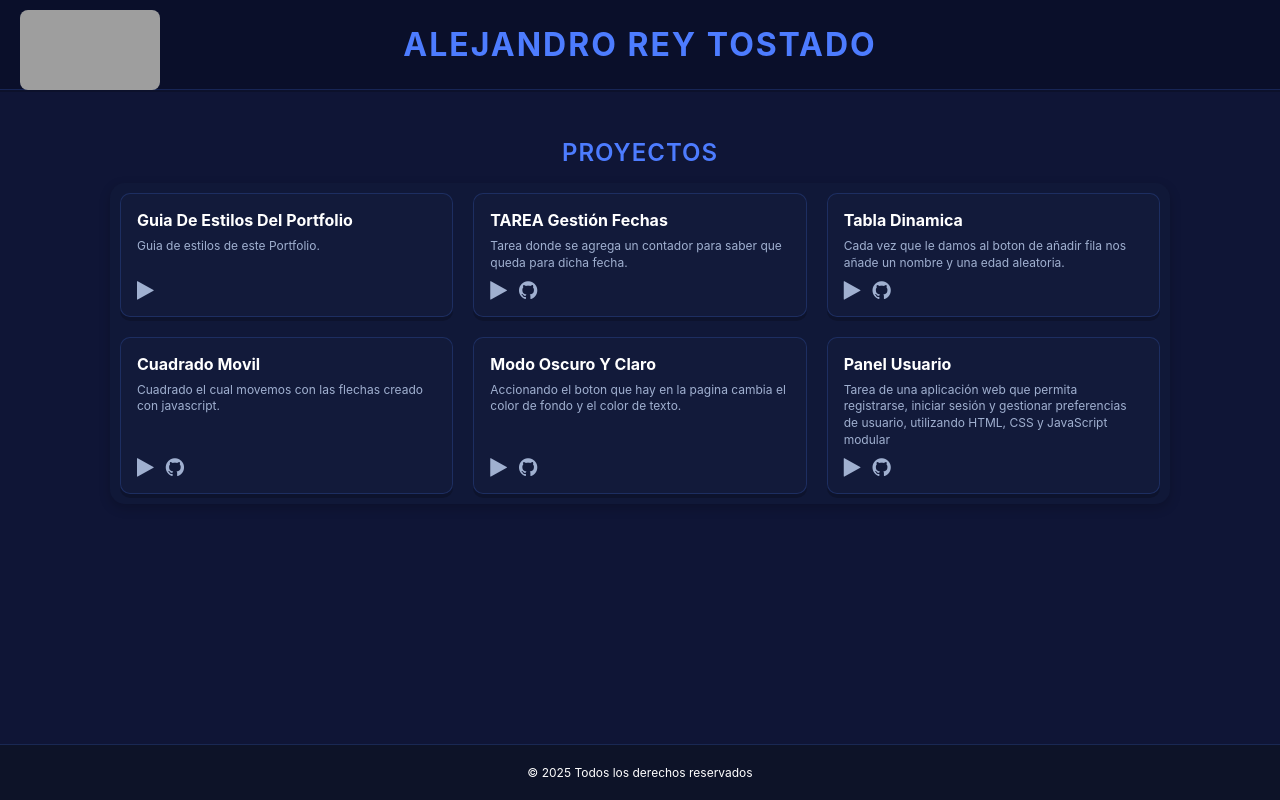
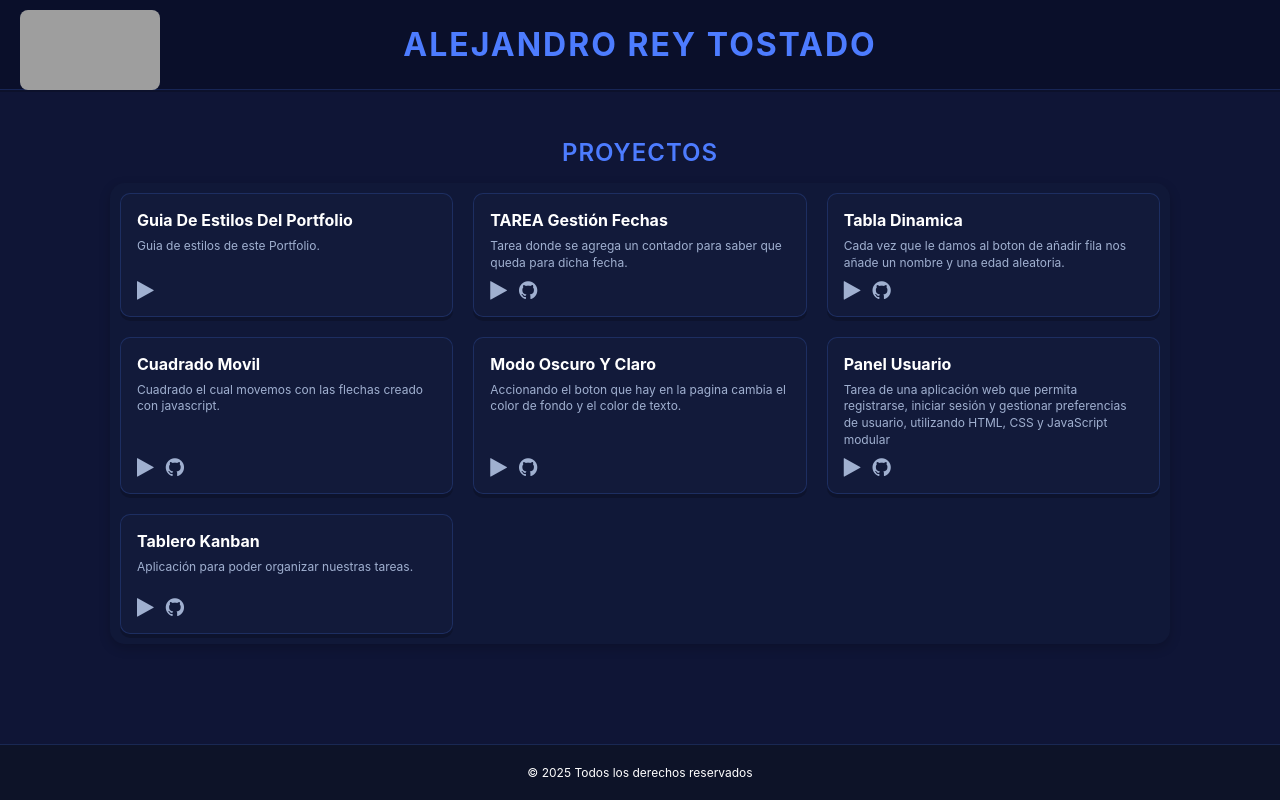
Before and after one commit to reeeyy05/Portfolio, a plain HTML site: page index.html in a window 1280 px wide. Drawn offline with Linux system fonts and the light colour scheme; grey boxes are pictures that could not be loaded.

Commit message:
🔁Update: actualizacion index.html
Se agrega tarjeta para la tarea Kanban

```diff
--- a/index.html
+++ b/index.html
@@ -151,11 +151,29 @@
                     <p class="descripcion-ejercicio">Tarea de una aplicación web que permita registrarse, iniciar
                         sesión y gestionar preferencias de usuario, utilizando HTML, CSS y JavaScript modular</p>
                     <div class="iconos-ejercicio">
-                        <a href="https://reeeyy05.github.io/Panel-Usuario/" target="_blank" class="icono-link" title="Ejecutar tarea">
+                        <a href="https://reeeyy05.github.io/Panel-Usuario/" target="_blank" class="icono-link"
+                            title="Ejecutar tarea">
                             <i class="fa fa-play fa-lg"></i>
                         </a>
 
                         <a href="https://github.com/reeeyy05/Panel-Usuario" target="_blank" class="icono-link"
+                            title="Ver GitHub">
+                            <i class="fa fa-github fa-lg"></i>
+                        </a>
+                    </div>
+                </article>
+
+                <!-- TARJETA -->
+                <article class="tarjeta-ejercicio">
+                    <h3 class="titulo-ejercicio">Tablero Kanban</h3>
+                    <p class="descripcion-ejercicio">Aplicaci&oacute;n para poder organizar nuestras tareas.</p>
+                    <div class="iconos-ejercicio">
+                        <a href="https://reeeyy05.github.io/Tablero-Kanban/" target="_blank" class="icono-link"
+                            title="Ejecutar tarea">
+                            <i class="fa fa-play fa-lg"></i>
+                        </a>
+
+                        <a href="https://github.com/reeeyy05/Tablero-Kanban" target="_blank" class="icono-link"
                             title="Ver GitHub">
                             <i class="fa fa-github fa-lg"></i>
                         </a>
```
